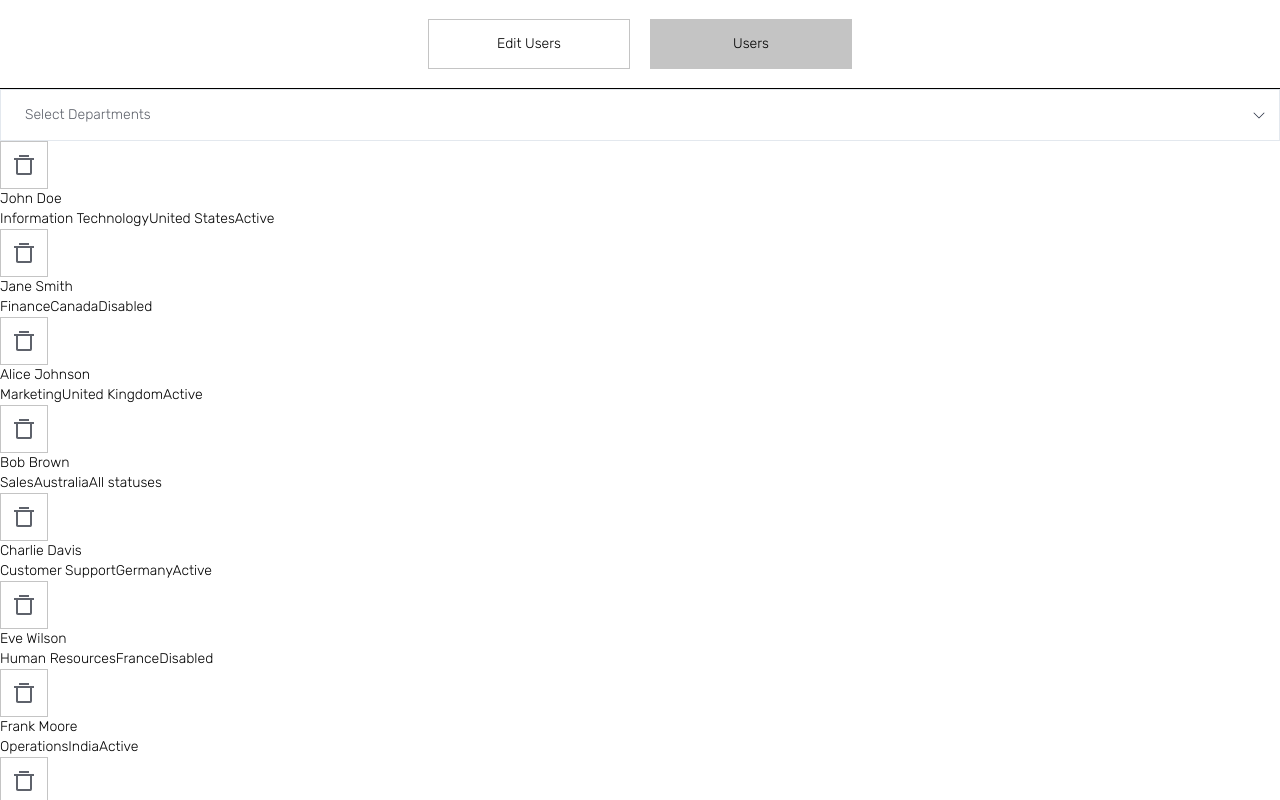
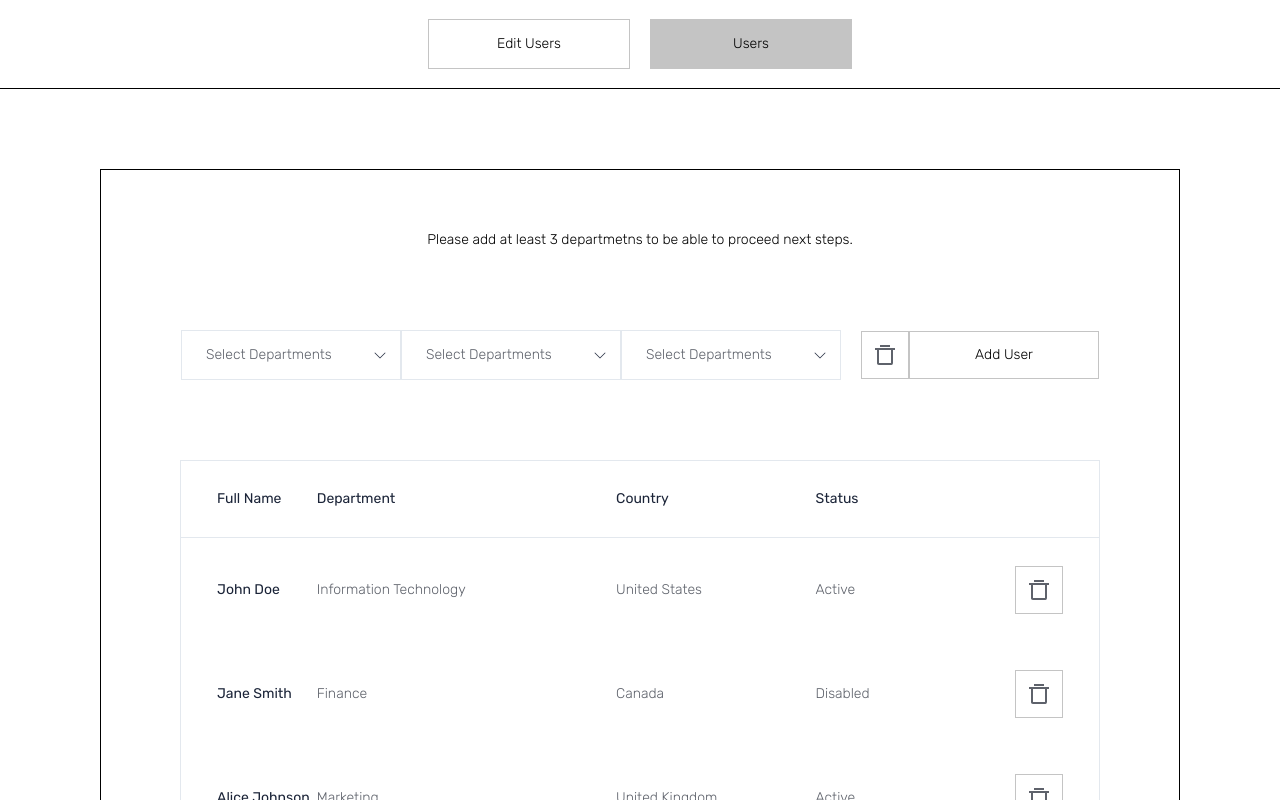
Before and after one commit to Vnyway/test_react, a React (Create React App) app in the folder task/: page / in a window 1280 px wide. Shown: the top 800 px of the page. Built offline with nearby package versions, Linux system fonts and the light colour scheme.

Commit message:
верстка Users

```diff
--- a/task/src/components/CustomDropdown.jsx
+++ b/task/src/components/CustomDropdown.jsx
@@ -10,14 +10,10 @@ const CustomDropdown = ({
   const [opened, setOpened] = useState(false);
 
   const handleSelectField = (field) => {
-    // Check if the field is already selected
     const isAlreadySelected = selectedFields.some(
       (selectedField) => selectedField.value === field.value
     );
 
-    console.log(isAlreadySelected);
-
-    // Only add the field if it's not already selected
     if (!isAlreadySelected) {
       setSelectedFields([
         ...selectedFields,
@@ -39,7 +35,7 @@ const CustomDropdown = ({
     <div className="options-with-heading">
       <div className="drop-down-menu">
         <div
-          onClick={() => setOpened((pv) => !pv)}
+          onClick={!disabled ? () => setOpened((pv) => !pv) : () => {}}
           className={`default-option ${
             opened ? "default-option-opened" : "default-option-closed"
           }`}>
--- a/task/src/components/UserField.jsx
+++ b/task/src/components/UserField.jsx
@@ -4,7 +4,7 @@ const UserField = ({ name, department, country, status, onClick }) => {
   return (
     <div className="user-field">
       <h3>{name}</h3>
-      <span className="userfield__span">{department}</span>
+      <span className="user-field__span">{department}</span>
       <span>{country}</span>
       <span>{status}</span>
       <CustomButton
--- a/task/src/index.css
+++ b/task/src/index.css
@@ -111,6 +111,7 @@ h2 {
   display: flex;
   flex-direction: column;
   gap: 4px;
+  min-width: 220px;
   font-weight: 400;
   color: var(--custom-gray);
 }
@@ -126,7 +127,7 @@ h2 {
   justify-content: space-between;
   align-items: center;
   padding: 8px 12px 8px 24px;
-  height: 34px;
+  height: 32px;
 }
 
 .options-with-heading .default-option-closed {
@@ -135,7 +136,7 @@ h2 {
 
 .options-with-heading .default-option-opened {
   border: var(--primary-color) 1px solid;
-  border-bottom: #ffffff;
+  border-bottom: #ffffff 1px solid;
 }
 
 .options-with-heading .arrow-opened {
@@ -151,7 +152,7 @@ h2 {
   overflow-y: auto;
   position: absolute;
   z-index: 1;
-  top: 51px;
+  top: 49px;
   background: #ffffff;
   left: 0;
   right: 0;
@@ -244,3 +245,74 @@ h2 {
   align-items: center;
   justify-content: center;
 }
+
+.user-field {
+  display: flex;
+  align-items: center;
+  justify-content: space-between;
+  padding: 28px 36px;
+  color: var(--custom-gray);
+}
+
+.user-field h3 {
+  font-weight: 400;
+  width: 100px;
+  color: #1b2438;
+}
+
+.user-field span {
+  width: 200px;
+}
+
+.user-field .user-field__span {
+  width: 300px;
+}
+
+.table {
+  width: 100%;
+  border: var(--input-border) 1px solid;
+}
+
+.table .headings {
+  display: flex;
+  justify-content: space-between;
+  align-items: center;
+  padding: 28px 36px;
+  border-bottom: var(--input-border) 1px solid;
+}
+
+.headings h4 {
+  font-weight: 400;
+  width: 200px;
+  color: #1b2438;
+}
+
+.headings .first-heading {
+  width: 100px;
+}
+
+.headings .headings__large {
+  width: 300px;
+}
+
+.headings .last-span {
+  width: 48px;
+}
+
+.filters {
+  width: 100%;
+  display: flex;
+  justify-content: space-between;
+  align-items: center;
+}
+
+.dropdowns-button {
+  flex: 2;
+  display: flex;
+  align-items: center;
+  gap: 20px;
+}
+
+.dropdowns {
+  display: flex;
+}
--- a/task/src/pages/Users.jsx
+++ b/task/src/pages/Users.jsx
@@ -1,6 +1,6 @@
 import { useContext, useEffect, useState } from "react";
 import CustomDropdown from "../components/CustomDropdown";
-import { departments } from "../constants";
+import { departments, countries, statuses } from "../constants";
 import CustomButton from "../components/CustomButton";
 import { UserContext } from "../context";
 import UserField from "../components/UserField";
@@ -12,12 +12,19 @@ const Users = () => {
     setSelectedDepartments([]);
   };
 
+  const [selectedCountries, setSelectedCountries] = useState([]);
+  const [selectedStatuses, setSelectedStatuses] = useState([]);
+
   const handleRemoveUser = (name) => {
     setNewUsers((pv) => pv.filter((user) => user.name !== name));
   };
 
   return (
-    <div>
+    <main className="page-wrapper">
+      <p>Please add at least 3 departmetns to be able to proceed next steps.</p>
+      <section className="filters">
+        <div className="dropdowns-button">
+          <div className="dropdowns">
             <CustomDropdown
               name="Departments"
               fields={departments}
@@ -25,11 +32,37 @@ const Users = () => {
               setSelectedFields={setSelectedDepartments}
               disabled={false}
             />
+            <CustomDropdown
+              name="Departments"
+              fields={countries}
+              selectedFields={selectedCountries}
+              setSelectedFields={setSelectedCountries}
+              disabled={selectedDepartments.length < 3}
+            />
+            <CustomDropdown
+              name="Departments"
+              fields={statuses}
+              selectedFields={selectedStatuses}
+              setSelectedFields={setSelectedStatuses}
+              disabled={selectedDepartments.length < 3}
+            />
+          </div>
           <CustomButton
             image="/images/trash.png"
             disabled={!selectedDepartments.length}
             onClick={resetFilters}
           />
+        </div>
+        <CustomButton text="Add User" size="large" />
+      </section>
+      <section className="table">
+        <div className="headings">
+          <h4 className="first-heading">Full Name</h4>
+          <h4 className="headings__large">Department</h4>
+          <h4>Country</h4>
+          <h4>Status</h4>
+          <span className="last-span"></span>
+        </div>
         {newUsers.map((user) => (
           <UserField
             key={user.name}
@@ -40,7 +73,8 @@ const Users = () => {
             onClick={handleRemoveUser}
           />
         ))}
-    </div>
+      </section>
+    </main>
   );
 };
 
```
Lines whose indentation alone changed are shown as unchanged.
